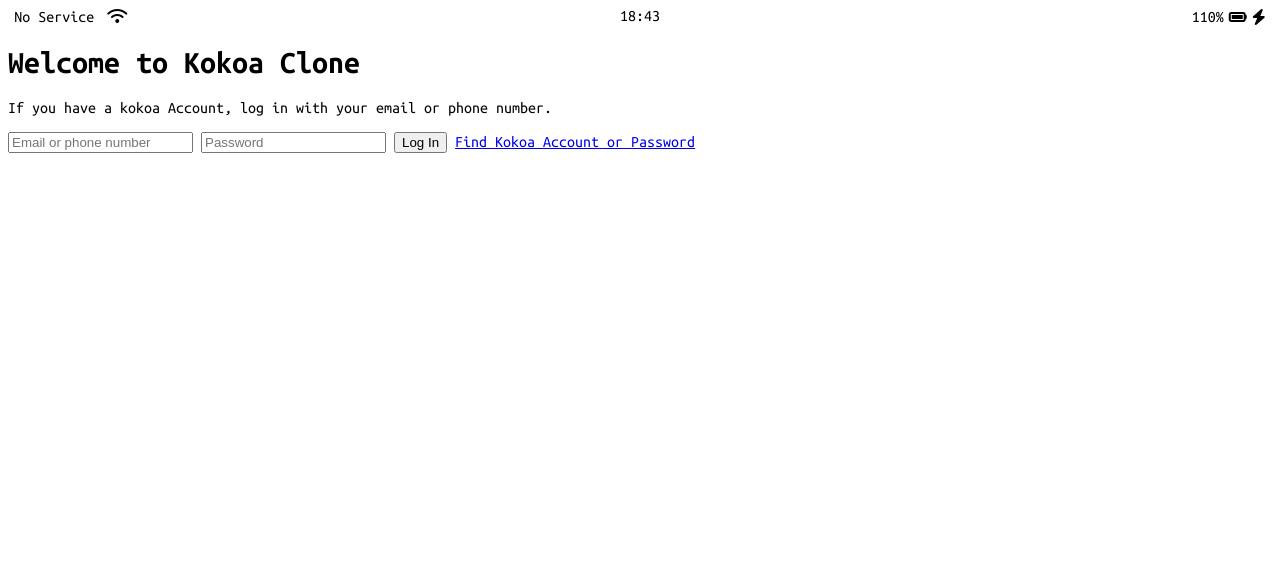
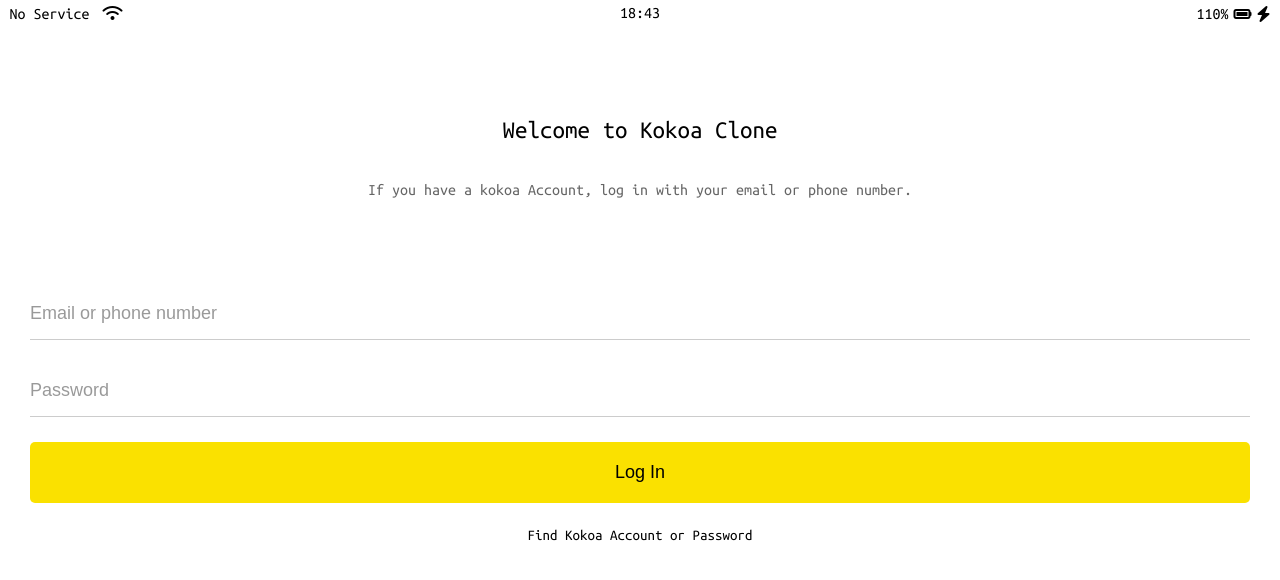
Before and after one commit to kinggodsuyung/kokoa-clone-2021, a plain HTML site: page index.html in a window 1280 px wide. Drawn offline with Linux system fonts and the light colour scheme.

Commit message:
Update LogIn Form

```diff
--- /dev/null
+++ b/css/reset.css
@@ -0,0 +1,51 @@
+/* http://meyerweb.com/eric/tools/css/reset/
+   v2.0 | 20110126
+   License: none (public domain)
+*/
+
+html, body, div, span, applet, object, iframe,
+h1, h2, h3, h4, h5, h6, p, blockquote, pre,
+a, abbr, acronym, address, big, cite, code,
+del, dfn, em, img, ins, kbd, q, s, samp,
+small, strike, strong, sub, sup, tt, var,
+b, u, i, center,
+dl, dt, dd, ol, ul, li,
+fieldset, form, label, legend,
+table, caption, tbody, tfoot, thead, tr, th, td,
+article, aside, canvas, details, embed,
+figure, figcaption, footer, header, hgroup,
+menu, nav, output, ruby, section, summary,
+time, mark, audio, video {
+	margin: 0;
+	padding: 0;
+	border: 0;
+	font-size: 100%;
+	font: inherit;
+	vertical-align: baseline;
+}
+/* HTML5 display-role reset for older browsers */
+article, aside, details, figcaption, figure,
+footer, header, hgroup, menu, nav, section {
+	display: block;
+}
+body {
+	line-height: 1;
+}
+ol, ul {
+	list-style: none;
+}
+blockquote, q {
+	quotes: none;
+}
+blockquote:before, blockquote:after,
+q:before, q:after {
+	content: '';
+	content: none;
+}
+table {
+	border-collapse: collapse;
+	border-spacing: 0;
+}
+input:focus{
+	outline: none;
+}
--- /dev/null
+++ b/css/status-bar.css
@@ -0,0 +1,29 @@
+.status-bar{
+    display:flex;
+    justify-content:center;
+    padding:5px 3px;
+}
+
+.status-bar__column{
+    width:33%;
+}
+
+.status-bar__column:first-child span{
+    margin-right: 5px;
+}
+
+.status-bar__column:nth-child(2){
+    display:flex;
+    justify-content:center;
+}
+
+.status-bar__column:last-child{
+    display:flex;
+    justify-content:flex-end;
+    align-items:center;
+
+}
+
+.status-bar__column .fa-battery-full{
+    margin:0px 5px;
+}
--- a/css/styles.css
+++ b/css/styles.css
@@ -1,34 +1,67 @@
 @import url('https://fonts.googleapis.com/css2?family=Ubuntu+Mono:wght@400;700&display=swap');
+@import "reset.css";
+@import "status-bar.css";
+@import "variables.css";
 
 body{
     font-family: 'Ubuntu Mono', monospace;
 }
 
-.status-bar{
+.welcome-header{
+    margin:90px 0px;;
+    text-align:center;
     display:flex;
-    justify-content:center;
+    flex-direction:column;
+    align-items:center;
+    font-weight:400;
 }
 
-.status-bar__column{
-    width:33%;
+.welcome-header__title{
+    margin-bottom:40px;
+    font-size:25px;
 }
 
-.status-bar__column:first-child span{
-    margin-right: 5px;
+.welcome-header__text{
+    width:60%;
+    opacity:0.6;
 }
 
-.status-bar__column:nth-child(2){
+#login-form{
     display:flex;
-    justify-content:center;
+    flex-direction:column;
+    margin:0px 30px;
 }
 
-.status-bar__column:last-child{
-    display:flex;
-    justify-content:flex-end;
-    align-items:center;
-
+#login-form input{
+    border:none;
+    padding:15px 0px;
+    font-size: 18px;
+    margin-bottom:25px;
 }
 
-.status-bar__column .fa-battery-full{
-    margin:0px 5px;
+#login-form input:not([type="submit"]){
+    border-bottom:1px solid rgba(0,0,0,0.2);
+    transition: border-color 0.3s ease-in-out;
 }
+
+#login-form input::placeholder{
+    color:rgba(0,0,0,0.4);
+}
+
+#login-form input:focus{
+    border-color:var(--yellow);
+}
+
+#login-form input[type="submit"]{
+    background-color:var(--yellow);
+    cursor:pointer;
+    padding:20px 0px;
+    border-radius:5px;
+}
+
+#login-form a {
+    text-align:center;
+    text-decoration:none;
+    color:inherit;
+    font-size:15px;
+}
--- /dev/null
+++ b/css/variables.css
@@ -0,0 +1,3 @@
+:root{
+    --yellow:#fae100;
+}
```
